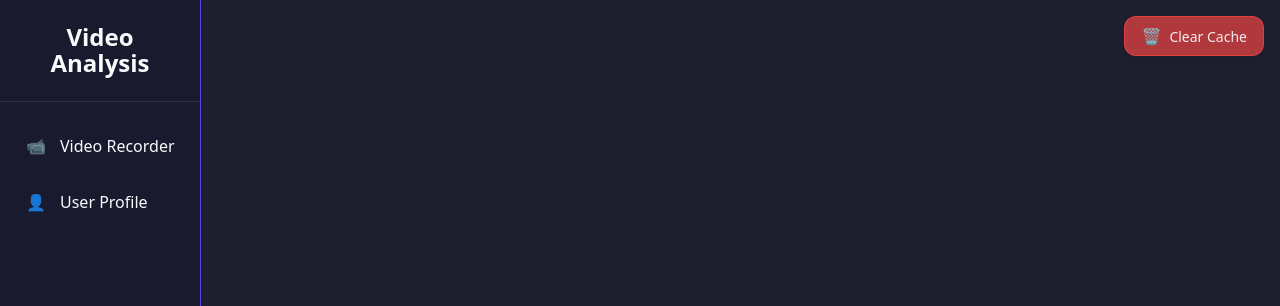
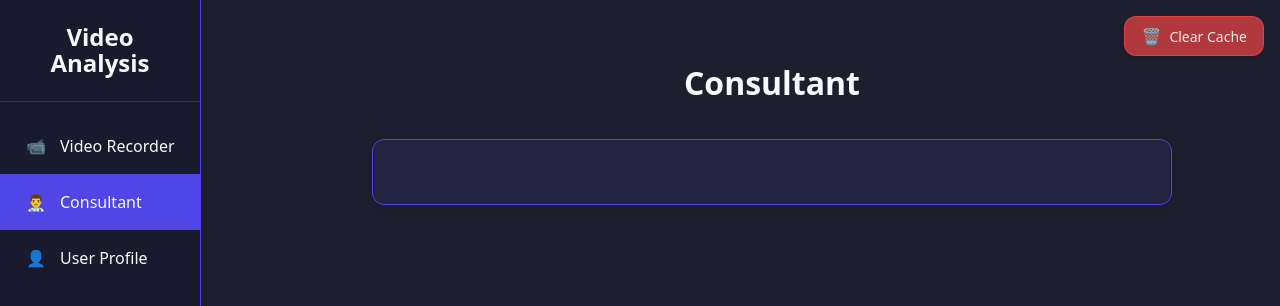
Before and after one commit to chukahang/FYP, a React (Vite) app: page /consultant in a window 1280 px wide. Shown: the top 306 px of the page. Built offline with nearby package versions, Linux system fonts and the light colour scheme.

Commit message:
Add consultant page

```diff
--- a/src/App.jsx
+++ b/src/App.jsx
@@ -1,6 +1,7 @@
 import { BrowserRouter as Router, Routes, Route } from 'react-router-dom';
 import VideoRecorder from './VideoRecorder';
 import UserProfile from './components/UserProfile';
+import Consultant from './components/Consultant';
 import Navigation from './components/Navigation';
 
 function App() {
@@ -23,6 +24,7 @@ function App() {
                 <main className="main-content">
                     <Routes>
                         <Route path="/" element={<VideoRecorder />} />
+                        <Route path="/consultant" element={<Consultant />} />
                         <Route path="/profile" element={<UserProfile />} />
                     </Routes>
                 </main>
--- /dev/null
+++ b/src/components/Consultant.jsx
@@ -0,0 +1,14 @@
+const Consultant = () => {
+    return (
+        <div className="consultant-container">
+            <div style={{ width: '800px', margin: '0 auto' }}>
+                <h2>Consultant</h2>
+                <div className="consultant-content">
+                    {/* Content will be added here */}
+                </div>
+            </div>
+        </div>
+    );
+};
+
+export default Consultant;
--- a/src/components/Navigation.jsx
+++ b/src/components/Navigation.jsx
@@ -22,6 +22,17 @@ const Navigation = () => {
                     </li>
                     <li>
                         <NavLink
+                            to="/consultant"
+                            className={({ isActive }) =>
+                                `nav-link ${isActive ? 'active-link' : ''}`
+                            }
+                        >
+                            <span className="nav-icon">👨‍⚕️</span>
+                            <span>Consultant</span>
+                        </NavLink>
+                    </li>
+                    <li>
+                        <NavLink
                             to="/profile"
                             className={({ isActive }) =>
                                 `nav-link ${isActive ? 'active-link' : ''}`
--- a/src/index.css
+++ b/src/index.css
@@ -1052,3 +1052,25 @@ recorded-player a:hover {
     content: '🗑️';
     font-size: 1rem;
 }
+
+.consultant-container {
+    padding: 2rem;
+    width: 100%;
+    min-height: 100vh;
+    background-color: var(--background-dark);
+}
+
+.consultant-container h2 {
+    color: var(--text-light);
+    margin-bottom: 2rem;
+    font-size: 2rem;
+    text-align: center;
+}
+
+.consultant-content {
+    background: rgba(79, 70, 229, 0.1);
+    padding: 2rem;
+    border-radius: var(--border-radius);
+    border: 1px solid var(--primary-color);
+    box-shadow: 0 4px 6px rgba(0, 0, 0, 0.1);
+}
```
